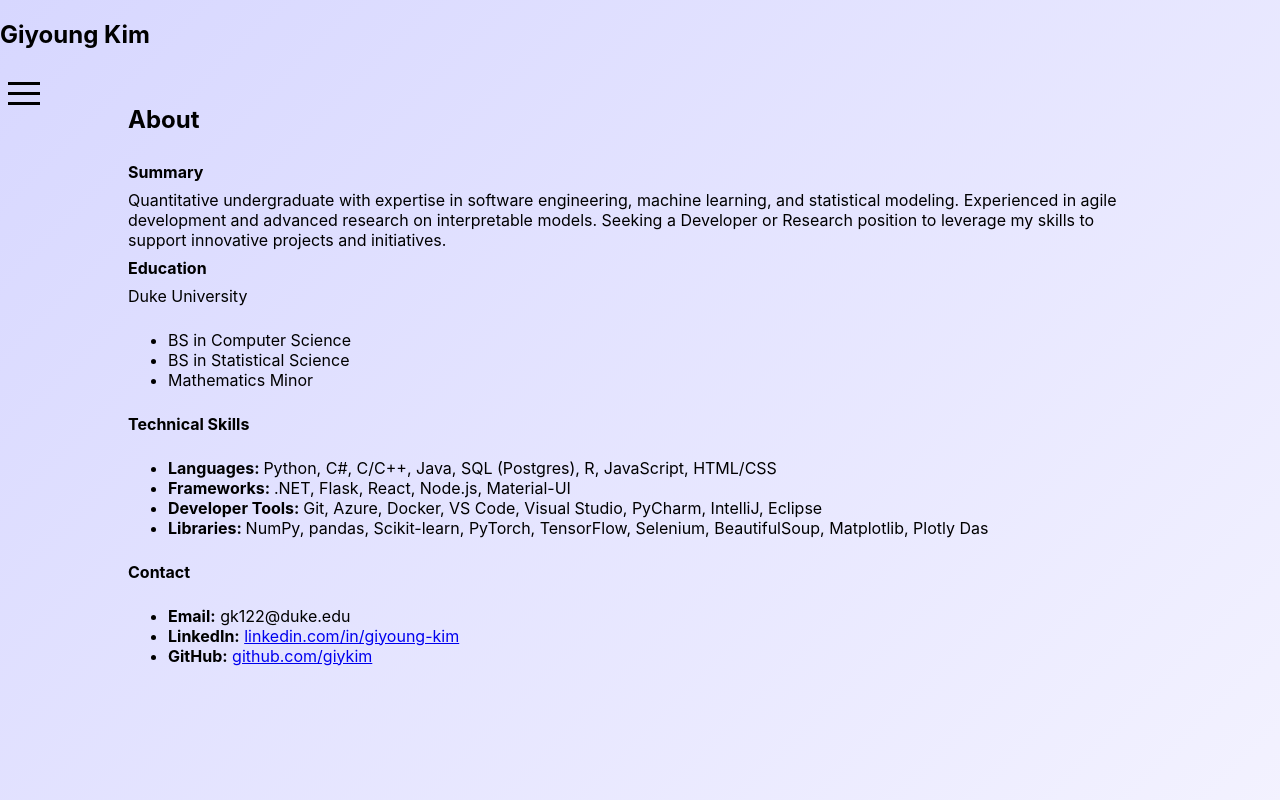
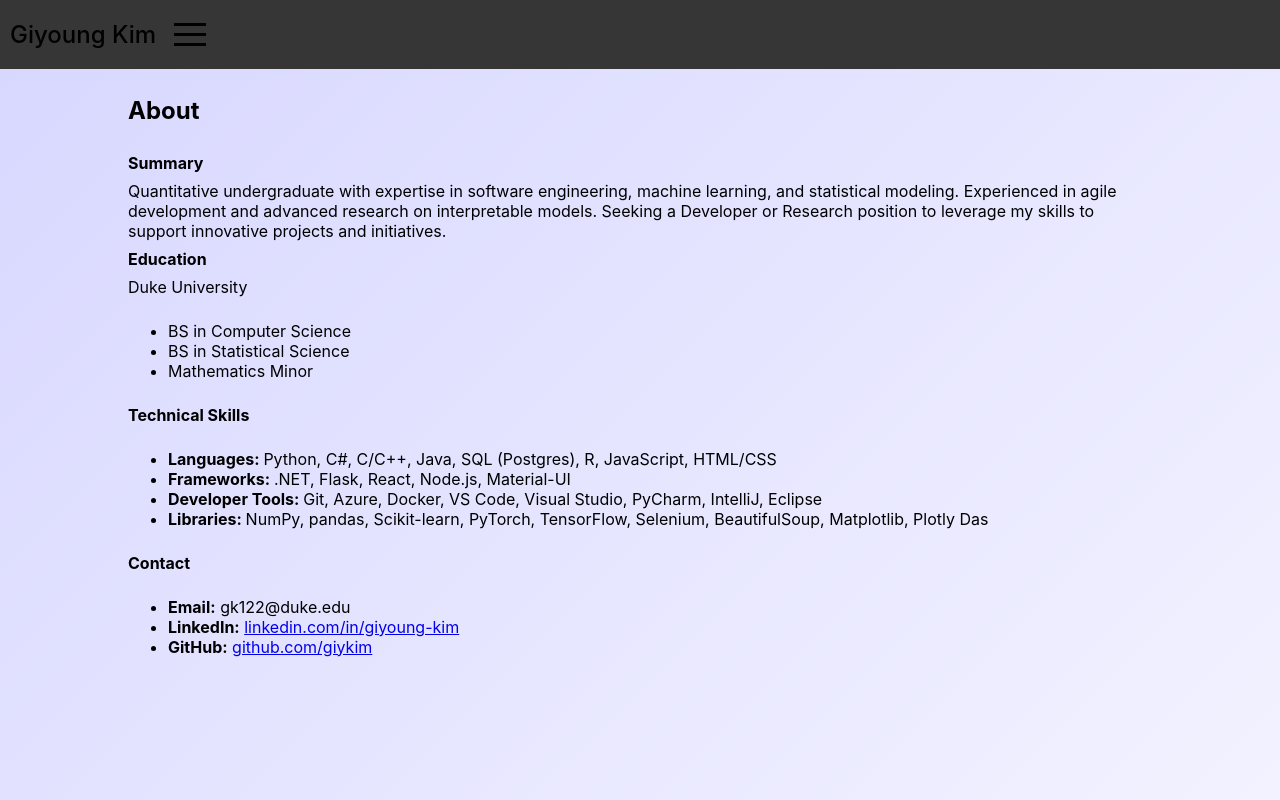
Before and after one commit to giykim/portfolio, a React (Create React App) app in the folder portfolio/: page /portfolio/about in a window 1280 px wide. Shown: the top 800 px of the page. Built offline with nearby package versions, Linux system fonts and the light colour scheme.

Commit message:
Transition navbar

```diff
--- a/portfolio/src/pages/Navigation.css
+++ b/portfolio/src/pages/Navigation.css
@@ -1,13 +1,31 @@
 @import "../styles/base.css";
+
+.navbar {
+    top: 0;
+    position: fixed;
+    display: flex;
+    align-items: center;
+    background-color: #363636;
+    width: 100%;
+    z-index: 1;
+}
+
+.navbar h1 {
+    color: black;
+    font-weight: 500;
+    margin-inline-start: 10px;
+    margin-inline-end: 10px;
+}
 
 .navlinks {
     position: fixed;
-    left: -150%;
+    display: flex;
+    background-color: #363636;
+    top: 0;
+    left: -110%;
     width: 100%;
     height: 100%;
-    background-color: #363636;
-    opacity: 0.8;
-    display: flex;
+    opacity: 0.9;
     align-items: center;
     justify-content: center;
     transition: 0.5s;
@@ -15,12 +33,15 @@
 }
 
 .navlinks.open {
+    top: 0;
     left: 0;
+    overflow: scroll;
 }
 
 .navlinks a {
     text-decoration: none;
     color: #ffffff;
+    opacity: 1;
     font-size: 34px;
     font-weight: 500;
     padding: 10px;
@@ -29,16 +50,6 @@
 
 .navlinks a:hover {
     color: #007bff;
-}
-
-.hamburger {
-    position: fixed;
-    z-index: 1;
-    cursor: pointer;
-    justify-content: center;
-    justify-self: center;
-    display: flex;
-    align-items: center;
 }
 
 .footer {
--- a/portfolio/src/pages/Navigation.js
+++ b/portfolio/src/pages/Navigation.js
@@ -11,26 +11,31 @@ const Navigation = () => {
         setIsOpen(!isOpen);
     };
 
+    const resetScroll = () => {
+        window.scrollTo(0, 0);
+    };
+
     return (
         <>
-            <nav>
+            <nav className="navbar">
                 <h1>Giyoung Kim</h1>
-                <div class="hamburger" onClick={toggleIsOpen}>
+                <div onClick={toggleIsOpen}>
                     <Hamburger />
                 </div>
-                <ul className={`navlinks ${isOpen ? "open" : ""}`}>
-                    <li><Link to="/">Home</Link></li>
-                    <li><Link to="/experience">Experience</Link></li>
-                    <li><Link to="/projects">Projects</Link></li>
-                    <li><Link to="/about">About</Link></li>
-                </ul>
             </nav>
+            <ul className={`navlinks ${isOpen ? "open" : ""}`}>
+                <li><Link to="/">Home</Link></li>
+                <li><Link to="/experience">Experience</Link></li>
+                <li><Link to="/projects">Projects</Link></li>
+                <li><Link to="/about">About</Link></li>
+            </ul>
 
             <motion.div
                 initial={{ opacity: 0, y: 20 }}
                 animate={{ opacity: 1, y: 0 }}
                 exit={{ opacity: 0 }}
                 transition={{ duration: 0.4, ease: "easeOut" }}
+                onAnimationComplete={resetScroll}
             >
                 <Outlet />
             </motion.div>
--- a/portfolio/src/styles/base.css
+++ b/portfolio/src/styles/base.css
@@ -1,9 +1,9 @@
 body {
-    background: linear-gradient(135deg, #d7d7ff, #f5f4ff); /* Gradient background */
+    background: linear-gradient(135deg, #d7d7ff, #f5f4ff);
 }
 
-/* .content class */
 .content {
+    margin-top: 60px;
     padding: 1rem;
     min-height: 100vh;
     display: flex;
@@ -18,14 +18,3 @@ body {
 .content p {
     margin: 0; /* Removes space between paragraphs */
 }
-
-/* h2 element */
-h2 {
-    font-size: 1.5rem; /* text-2xl */
-    font-weight: bold; /* font-bold */
-    transition: color 0.3s ease; /* transition-colors */
-}
-
-h2:hover {
-    color: #3182ce; /* hover:text-blue-600 */
-}
```
